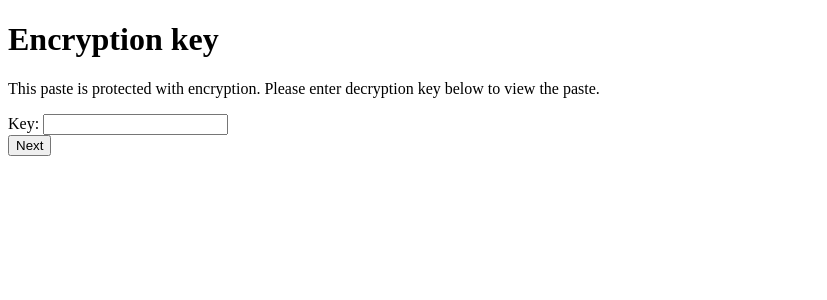
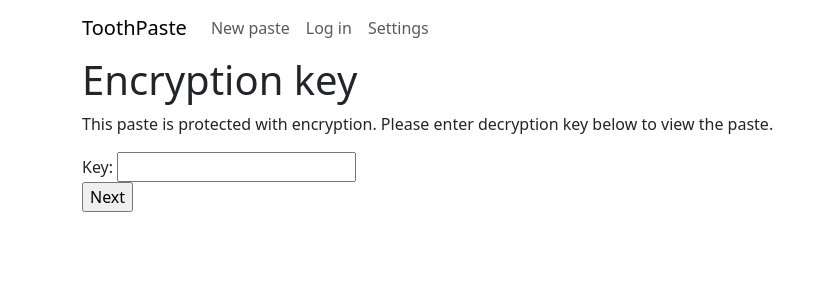
Before and after one commit to PyryL/toothpaste, a Flask app: page /ask-key/1 in a window 1280 px wide. Shown: the top 300 px of the page, without its empty margins (0-827 px from the left). Run offline with Flask 3, Linux system fonts and the light colour scheme.

Commit message:
bootstrap grid layout

```diff
--- a/templates/layout.html
+++ b/templates/layout.html
@@ -4,10 +4,36 @@
         <title>{% block title %}{% endblock %} &ndash; ToothPaste</title>
         <meta name="viewport" content="width=device-width, initial-scale=1.0">
         <meta charset="utf-8">
+        <link href="https://cdn.jsdelivr.net/npm/bootstrap@5.3.2/dist/css/bootstrap.min.css" rel="stylesheet" integrity="sha384-T3c6CoIi6uLrA9TneNEoa7RxnatzjcDSCmG1MXxSR1GAsXEV/Dwwykc2MPK8M2HN" crossorigin="anonymous">
         {% block customHead %}{% endblock %}
     </head>
     <body>
-        <h1>{{ self.title() }}</h1>
-        {% block content %}{% endblock %}
+        <div class="container">
+            <nav class="navbar navbar-expand-sm navbar-light">
+                <a class="navbar-brand" href="/">ToothPaste</a>
+                <ul class="navbar-nav">
+                    <li class="nav-item">
+                      <a class="nav-link" href="/new-paste">New paste</a>
+                    </li>
+                    <li class="nav-item">
+                        <!-- TODO: or log out if already logged in -->
+                      <a class="nav-link" href="/log-in">Log in</a>
+                    </li>
+                    <li class="nav-item">
+                        <!-- TODO: only visible when logged in -->
+                      <a class="nav-link" href="/settings">Settings</a>
+                    </li>
+                </ul>
+            </nav>
+            <div class="row justify-content-center">
+                <div class="col">
+                    <h1>{{ self.title() }}</h1>
+                    {% block content %}{% endblock %}
+                </div>
+                <div class="col-12 col-md-auto">
+                    {% block sidebar %}{% endblock %}
+                </div>
+            </div>
+        </div>
     </body>
 </html>
```
